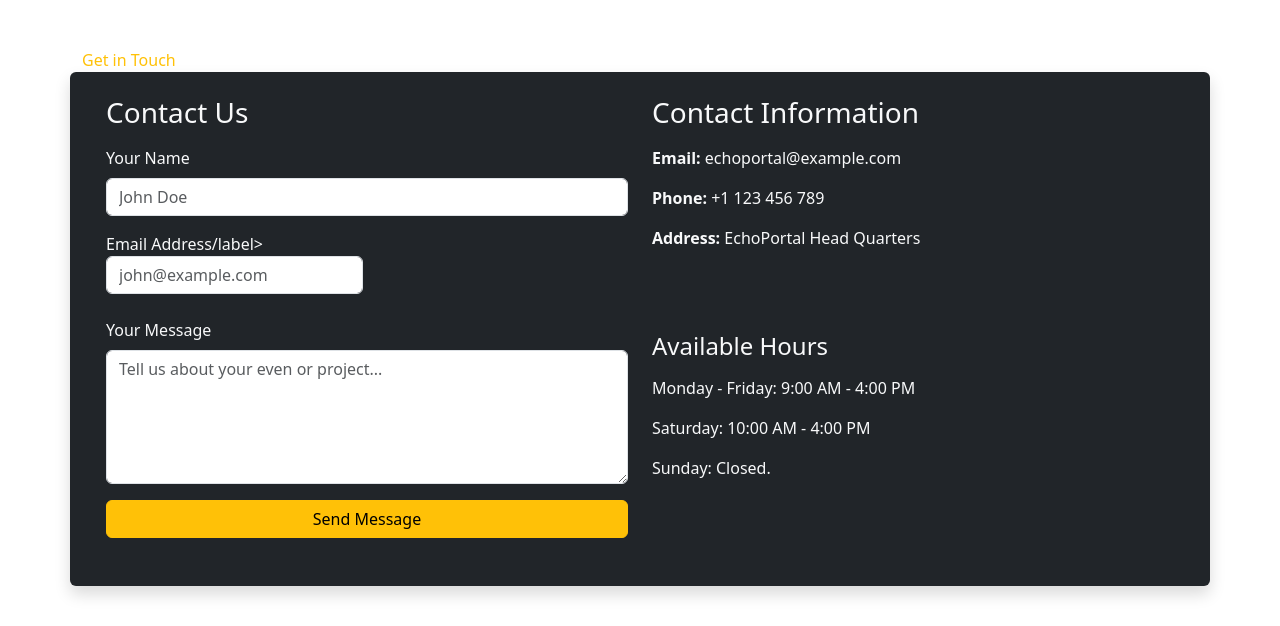
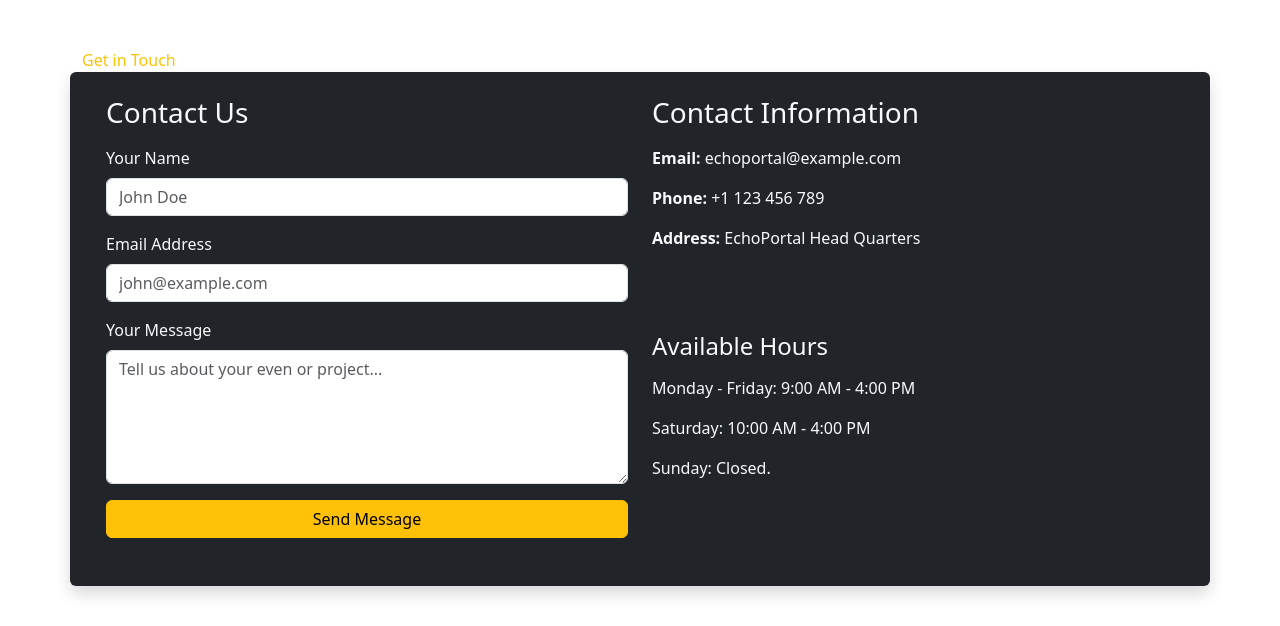
Before and after one commit to matthewasdada/EchoPortal, a Flask app: page /contact in a window 1280 px wide. Shown: the part 56-682 px from the top of the page. Run offline with Flask 3, Linux system fonts and the light colour scheme.

Commit message:
fixed error in contact.html

```diff
--- a/EchoPortal-codespace/templates/contact.html
+++ b/EchoPortal-codespace/templates/contact.html
@@ -16,7 +16,7 @@
                 </div>
 
                 <div class="mb-3">
-                    <label class="form-label">Email Address/label>
+                    <label class="form-label">Email Address</label>
                     <input type="email" name="email" class="form-control" placeholder="john@example.com" required>
                 </div>
 
```
